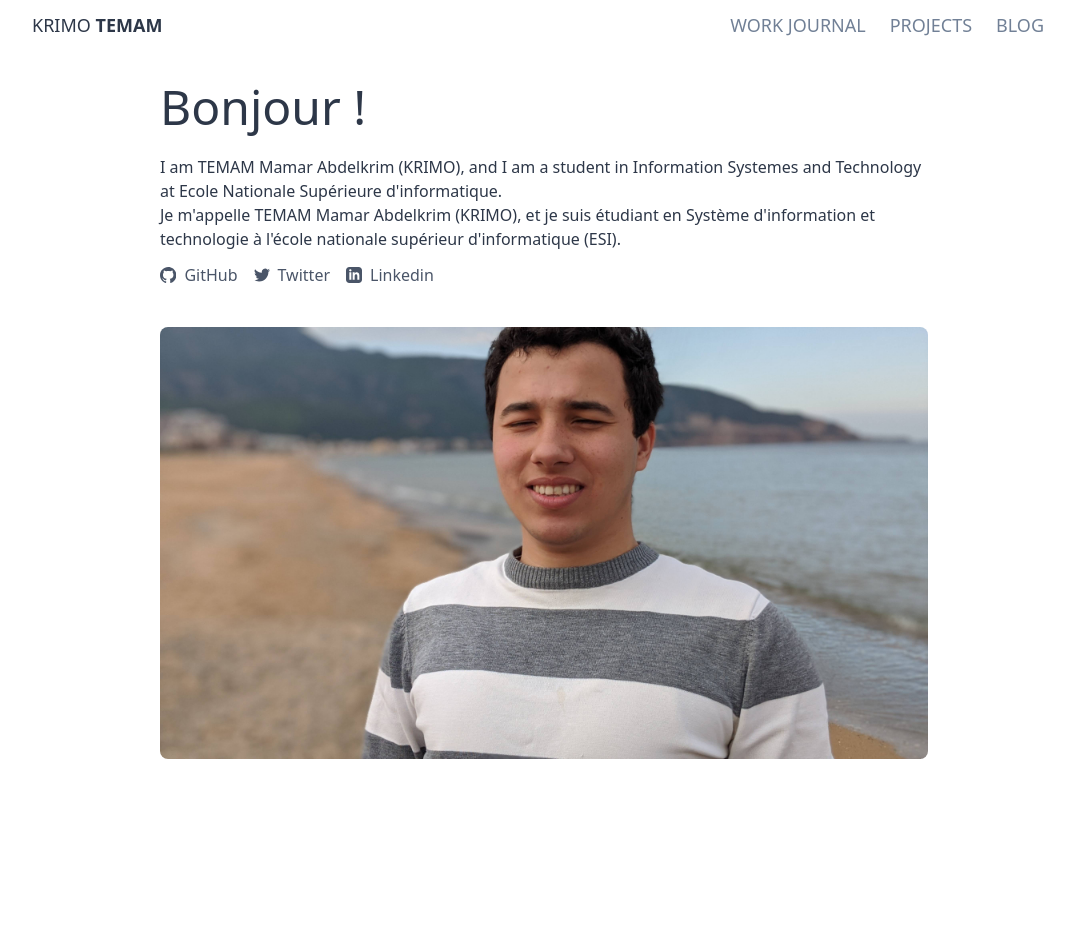
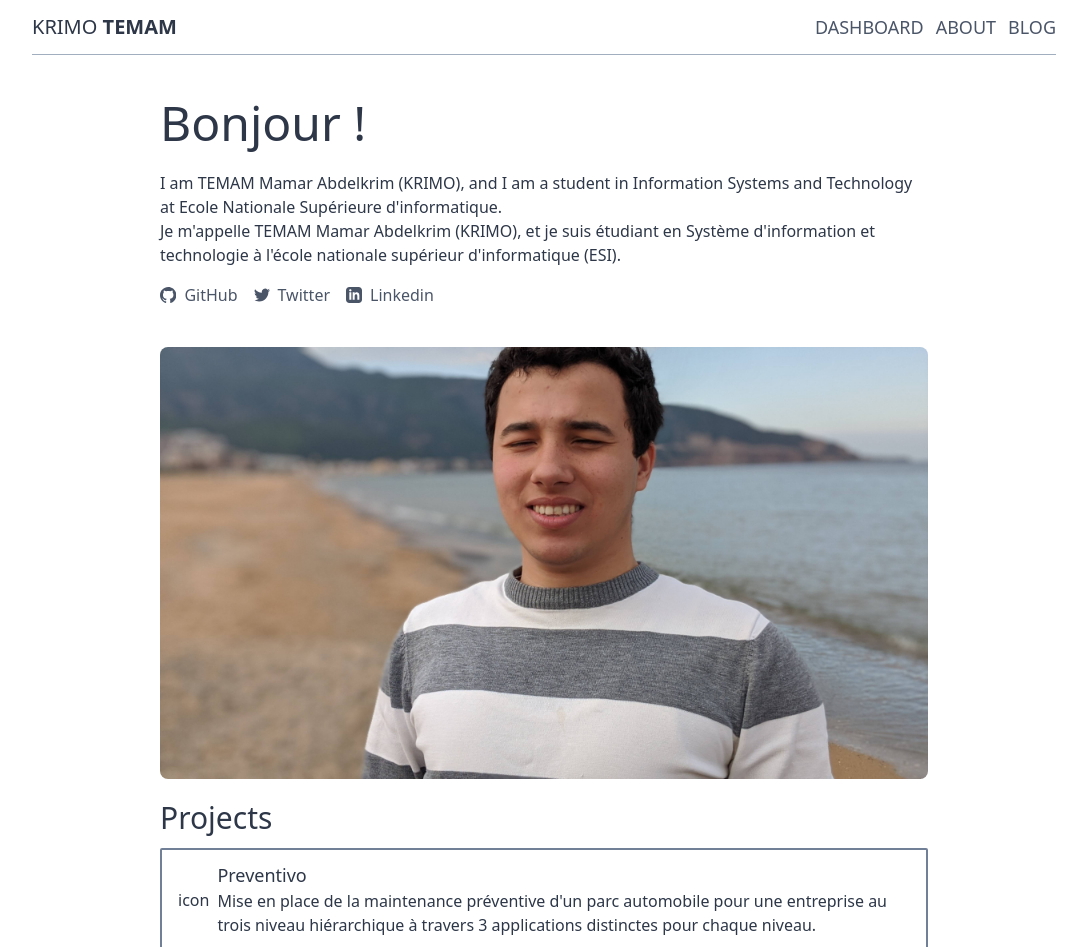
Before and after one commit to KRIMOD/personal-ws, a Next.js app: page / in a window 1280 px wide. Shown: the top 947 px of the page, without its empty margins (96-1183 px from the left). Before the commit the page ends 800 px from the top, so only its background shows below. Built offline with nearby package versions, Linux system fonts and the light colour scheme.

Commit message:
fixed routes and added Projects to main page

```diff
--- a/pages/_app.js
+++ b/pages/_app.js
@@ -13,9 +13,9 @@ const Layout = ({ children }) => {
   return (
     <>
       <div className='max-w-screen-lg mx-auto font-sans text-base antialiased text-gray-800'>
-        <header className='flex justify-between uppercase text-lg mt-3'>
+        <header className='flex justify-between uppercase text-lg mt-3 items-center border-b border-gray-500 pb-3'>
           <NextLink href='/'>
-            <a className='font-normal'>Krimo <span className='font-bold'>Temam</span></a>
+            <a className='font-normal text-xl'>Krimo <span className='font-bold'>Temam</span></a>
           </NextLink>
           <DesktopNav />
         </header>
@@ -28,8 +28,8 @@ const Layout = ({ children }) => {
 function DesktopNav () {
   return (
     <div className='flex'>
-      <DesktopLink to='/work-journal'>Work Journal</DesktopLink>
-      <DesktopLink to='/projects'>Projects</DesktopLink>
+      <DesktopLink to='/dashboard'>Dashboard</DesktopLink>
+      <DesktopLink to='/about'>About</DesktopLink>
       <DesktopLink to='/blog'>Blog</DesktopLink>
     </div>
   )
@@ -38,7 +38,7 @@ function DesktopNav () {
 function DesktopLink ({ to, children }) {
   return (
     <Link href={to} activeClassName='text-gray-900'>
-      <a className='px-3 text-gray-600 font-medium hover:text-gray-800'>{children}</a>
+      <a className='pl-3 text-gray-700 font-medium hover:text-gray-800'>{children}</a>
     </Link>
   )
 }
--- a/pages/work-journal.js
+++ b/pages/about.js
@@ -1,6 +1,6 @@
 const WorkJournal = () => (
   <div>
-    <h1>WorkJournal</h1>
+    <h1>About</h1>
   </div>
 )
 export default WorkJournal
--- a/pages/projects.js
+++ b/pages/dashboard.js
@@ -1,6 +1,6 @@
 const Projects = () => (
   <div>
-    <h1>projects</h1>
+    <h1>Dashboard</h1>
   </div>
 )
 
--- a/pages/index.js
+++ b/pages/index.js
@@ -11,17 +11,17 @@ const Index = () => (
 
     {/* Description */}
     <p className='mt-3'>
-    I am TEMAM Mamar Abdelkrim (KRIMO), and I am a student in Information Systemes and Technology at Ecole Nationale Supérieure d'informatique.<br />
+    I am TEMAM Mamar Abdelkrim (KRIMO), and I am a student in Information Systems and Technology at Ecole Nationale Supérieure d'informatique.<br />
     Je m'appelle TEMAM Mamar Abdelkrim (KRIMO), et je suis étudiant en Système d'information et technologie à l'école nationale supérieur d'informatique (ESI).<br />
     </p>
 
     {/* Links container */}
-    <div className='flex text-gray-700 text-xs mt-3 font-medium lg:text-base'>
+    <div className='flex text-gray-700 text-xs mt-4 font-medium lg:text-base'>
       <a href='https://github.com/krimod' className='flex mr-4 items-center hover:text-gray-800'>
         <GitHub className='h-4 mr-2' />
         <span>GitHub</span>
       </a>
-      <a href='#' className='flex mr-4 items-center'>
+      <a href='https://twitter.com/KrimoTemam' className='flex mr-4 items-center'>
         <Twitter className='h-4 mr-2' />
         <span>Twitter</span>
       </a>
@@ -31,13 +31,33 @@ const Index = () => (
       </a>
     </div>
 
-    {/* Portrait of me */}
+    {/* Portrait of ana */}
     <div className='hidden mt-10 sm:block'>
       <HomepageImage className='rounded-lg' />
     </div>
 
+    {/* Projects */}
+    <div>
+      <h2 className='text-3xl font-medium mt-4'>Projects</h2>
+      <ProjectCard title='Preventivo' to='' icon=''>Mise en place de la maintenance préventive d'un parc automobile pour une entreprise au trois niveau hiérarchique à travers 3 applications distinctes pour chaque niveau.</ProjectCard>
+      <ProjectCard title='Ndif' to='' icon=''>Refonte de l'application mobile Ndif de l'Agence Nationale des déchets (AND) UX et UI + le rajout de nouvelles fonctionnalités.</ProjectCard>
+      <ProjectCard title='Project 1' to='' icon=''>okok</ProjectCard>
+    </div>
+
   </div>
 )
+
+function ProjectCard ({ title, to, icon, children }) {
+  return (
+    <div className='border-2 rounded-sm border-gray-600 px-2 py-3 mt-2 flex items-center'>
+      <icon className='mx-2'>icon</icon>
+      <div>
+        <h3 className='text-lg font-normal'>{title}</h3>
+        <p>{children}</p>
+      </div>
+    </div>
+  )
+}
 
 function HomepageImage ({ className }) {
   return (
```
